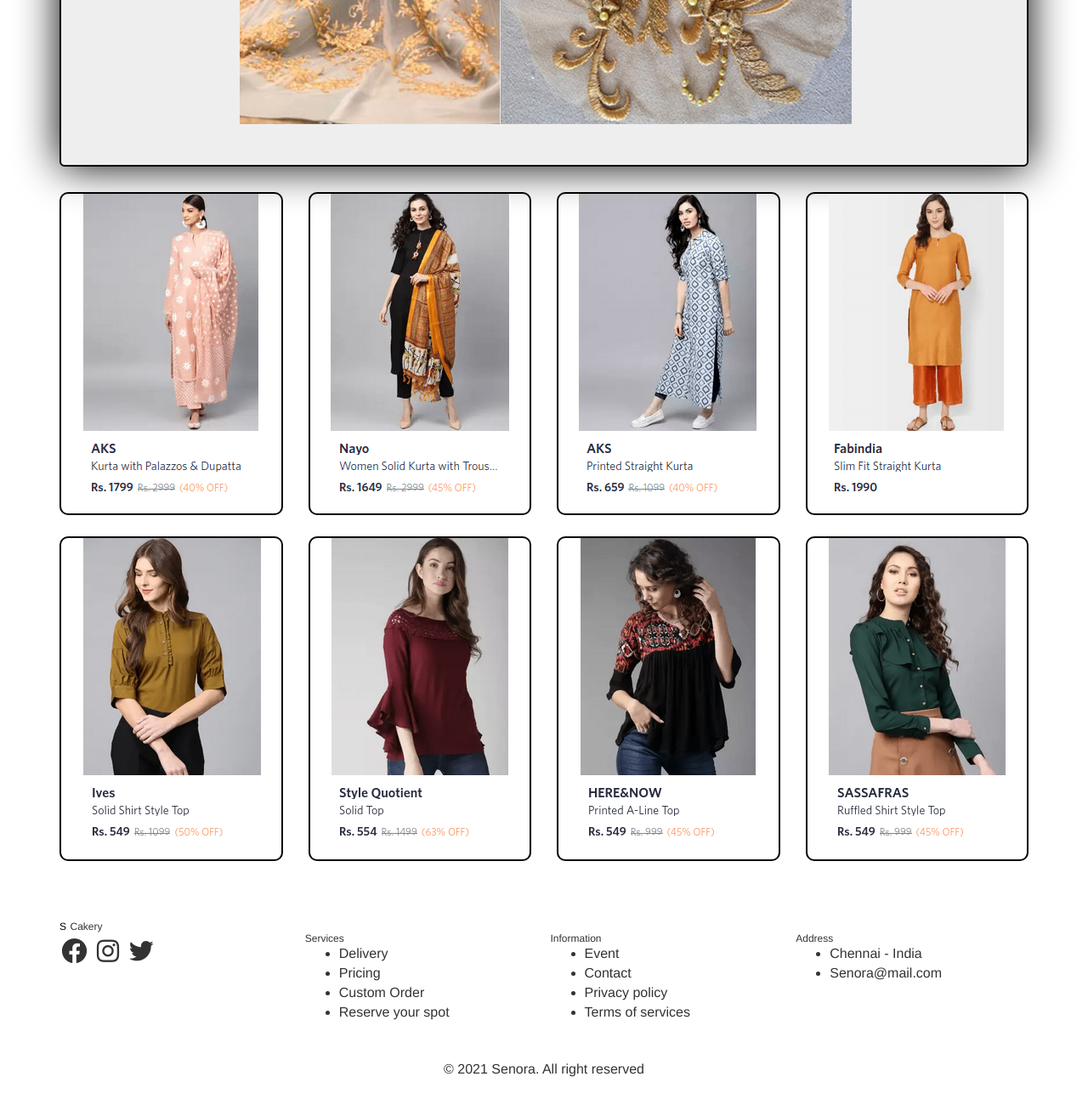
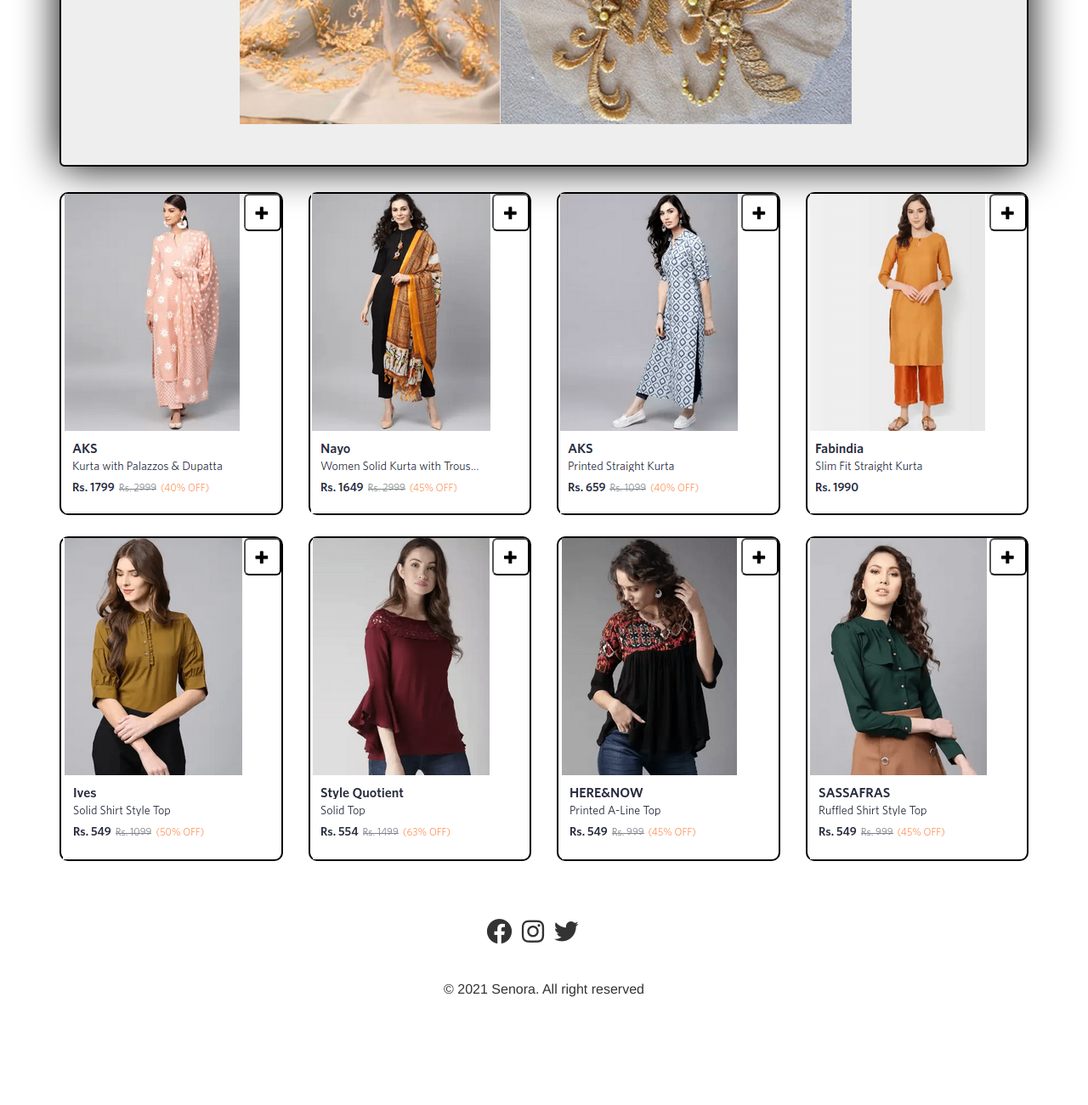
Before and after one commit to vidhya-vidz/Senora, a plain HTML site: page dress.html in a window 1280 px wide. Shown: the part 873-2173 px from the top of the page at 85% size. After the commit the page ends 2078 px from the top, so only its background shows below. Drawn offline with nearby package versions, Linux system fonts and the light colour scheme.

Commit message:
Modification

```diff
--- a/dress.css
+++ b/css/dress.css
@@ -145,3 +145,13 @@ text-align: center;
     display: grid;
     gap: 1.5rem;
 }
+.plus_button{
+  float:right;
+  background-color: white;
+  border-color: black;
+  border-radius: 6px;
+  padding: 12px;
+}
+.glyphicon-plus{
+  color:black;
+}
--- a/dress.html
+++ b/dress.html
@@ -9,7 +9,7 @@
     <link rel="stylesheet" href="https://cdnjs.cloudflare.com/ajax/libs/font-awesome/4.7.0/css/font-awesome.min.css">
     <link href='https://fonts.googleapis.com/css?family=Oxygen:400,300,700' rel='stylesheet' type='text/css'>
     <link href='https://fonts.googleapis.com/css?family=Lora' rel='stylesheet' type='text/css'>
-        <link rel="stylesheet" href="dress.css">
+        <link rel="stylesheet" href="css/dress.css">
     </head>
     <body>
         <!-- Header -->
@@ -54,100 +54,84 @@
     </div>
     <section class="row">
       <div class="col-md-3">
-        <a href="#">
           <div class="category-tile">
             <img src="image/kurti1.png">
+            <button class="plus_button">
+            <span class="glyphicon glyphicon-plus"></span>
+          </button>
           </div>
-        </a>
       </div>
       <div class="col-md-3">
         <a href="#">
           <div class="category-tile">
             <img src="image/kurti2.png">
+            <button class="plus_button">
+            <span class="glyphicon glyphicon-plus"></span>
+          </button>
           </div>
         </a>
       </div>
       <div class="col-md-3">
-        <a href="#">
           <div class="category-tile">
             <img src="image/kurti3.png">
+            <button class="plus_button">
+            <span class="glyphicon glyphicon-plus"></span>
+          </button>
           </div>
-        </a>
       </div>
       <div class="col-md-3">
-        <a href="#">
           <div class="category-tile">
             <img src="image/kurti4.png">
+            <button class="plus_button">
+            <span class="glyphicon glyphicon-plus"></span>
+          </button>
           </div>
-        </a>
       </div>
       <div class="col-md-3">
         <a href="#">
           <div class="category-tile">
             <img src="image/western1.png">
+              <button class="plus_button">
+            <span class="glyphicon glyphicon-plus"></span>
+          </button>
           </div>
         </a>
       </div>
       <div class="col-md-3">
-        <a href="#">
           <div class="category-tile">
             <img src="image/western2.png">
+              <button class="plus_button">
+            <span class="glyphicon glyphicon-plus"></span>
+          </button>
           </div>
-        </a>
       </div>
       <div class="col-md-3">
         <a href="#">
           <div class="category-tile">
             <img src="image/western3.png">
+            <button class="plus_button">
+            <span class="glyphicon glyphicon-plus"></span>
+          </button>
           </div>
         </a>
       </div>
       <div class="col-md-3">
-        <a href="#">
           <div class="category-tile">
             <img src="image/western4.png">
+            <button class="plus_button">
+            <span class="glyphicon glyphicon-plus"></span>
+          </button>
           </div>
-        </a>
       </div>
     </section>
     <footer class="footer section body-container">
-            <div class="footer-container body-grid">
+            <div class="footer-container body-grid " style="margin-left: 500px;">
                 <div class="footer-content">
-                    <a href="#" class="footer-logo">S</a>
-                    <span class="footer-description">Cakery</span>
                     <div>
                         <a href="#" class="footer-social"><i class='bx bxl-facebook-circle'></i></a>
                         <a href="#" class="footer-social"><i class='bx bxl-instagram' ></i></a>
                         <a href="#" class="footer-social"><i class='bx bxl-twitter' ></i></a>
                     </div>
-                </div>
-
-                <div class="footer-content">
-                    <h3 class="footer-title">Services</h3>
-                    <ul>
-                        <li><a href="^" class="footer-link">Delivery</a></li>
-                        <li><a href="^" class="footer-link">Pricing</a></li>
-                        <li><a href="^" class="footer-link">Custom Order</a></li>
-                        <li><a href="^" class="footer-link">Reserve your spot</a></li>
-                    </ul>
-                </div>
-
-                <div class="footer-content">
-                    <h3 class="footer-title">Information</h3>
-                    <ul>
-                        <li><a href="^" class="footer-link">Event</a></li>
-                        <li><a href="^" class="footer-link">Contact</a></li>
-                        <li><a href="^" class="footer-link">Privacy policy</a></li>
-                        <li><a href="^" class="footer-link">Terms of services</a></li>
-                    </ul>
-                </div>
-
-                <div class="footer-content">
-                    <h3 class="footer-title">Address</h3>
-                    <ul>
-                        <li>Chennai - India</li>
-                        <li>Senora@mail.com</li>
-                    </ul>
                 </div>
             </div>
 
```
Also changed, not shown: chocolate.html (+5 -35 lines), index.html (+3 -29 lines), jewellery.html (+2 -47 lines), css/chocolate.css (renamed from chocolate.css), css/jewellery.css (renamed from jewellery.css).
